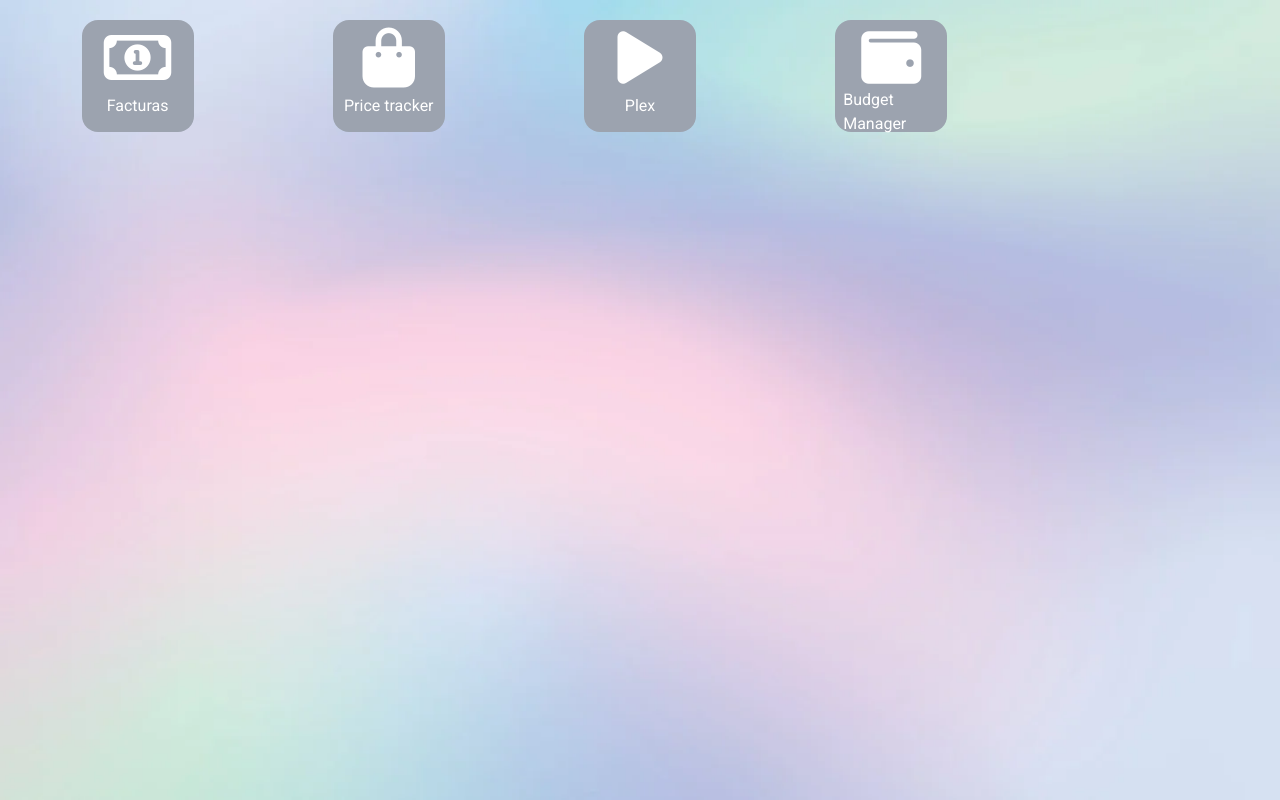
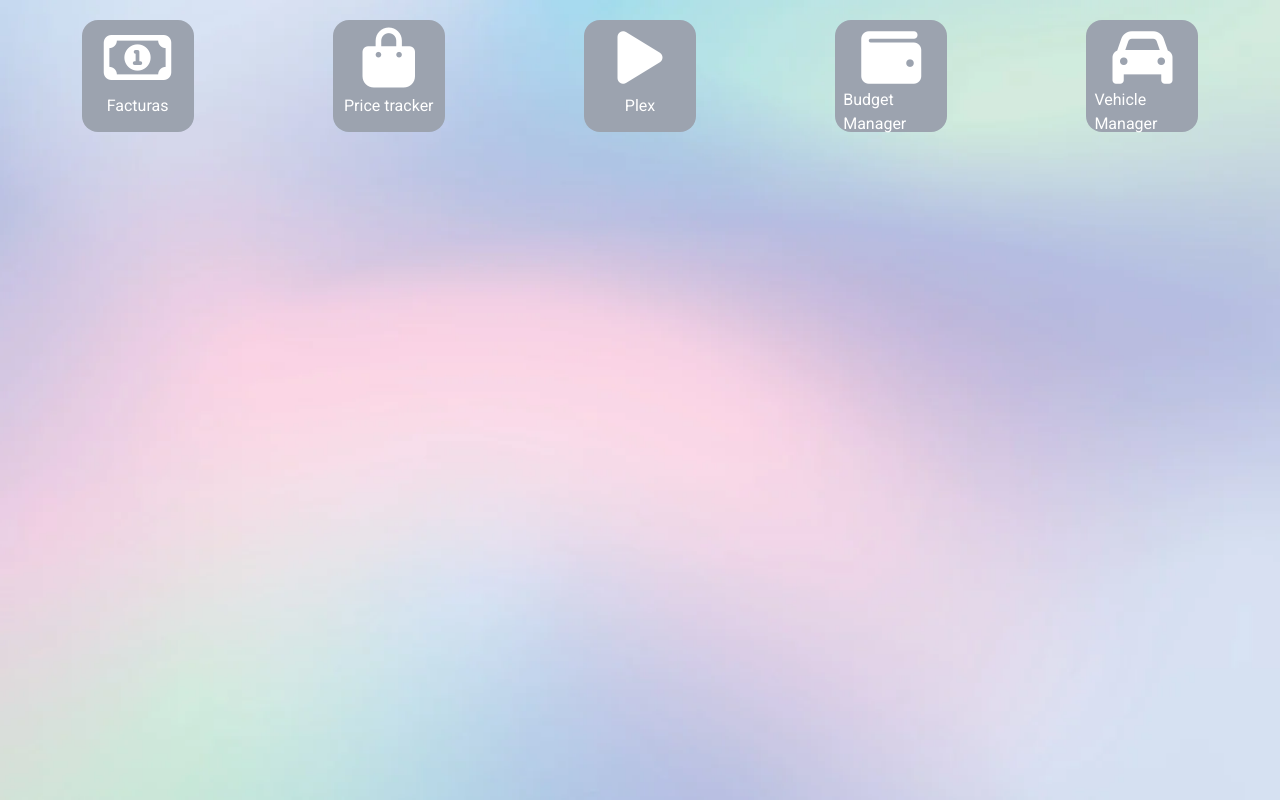
Before and after one commit to Pelukosa/home-apps-page, a plain HTML site: page index.html in a window 1280 px wide. Drawn offline with nearby package versions, Linux system fonts and the light colour scheme.

Commit message:
Update index.html

```diff
--- a/index.html
+++ b/index.html
@@ -46,11 +46,19 @@
                     </span>
                 </div>
             </a>
-            <a href="http://192.168.1.4:8085">
+            <a href="http://192.168.1.4:8890">
                 <div class="flex flex-col items-center w-28 h-28 p-2 rounded-2xl bg-gray-400 text-white">
                     <i class="fa-solid fa-wallet text-[60px]"></i>
                     <span class="m-auto">
                         Budget Manager
+                    </span>
+                </div>
+            </a>
+            <a href="http://192.168.1.4:8889">
+                <div class="flex flex-col items-center w-28 h-28 p-2 rounded-2xl bg-gray-400 text-white">
+                    <i class="fa-solid fa-car text-[60px]"></i>
+                    <span class="m-auto">
+                        Vehicle Manager
                     </span>
                 </div>
             </a>
```
